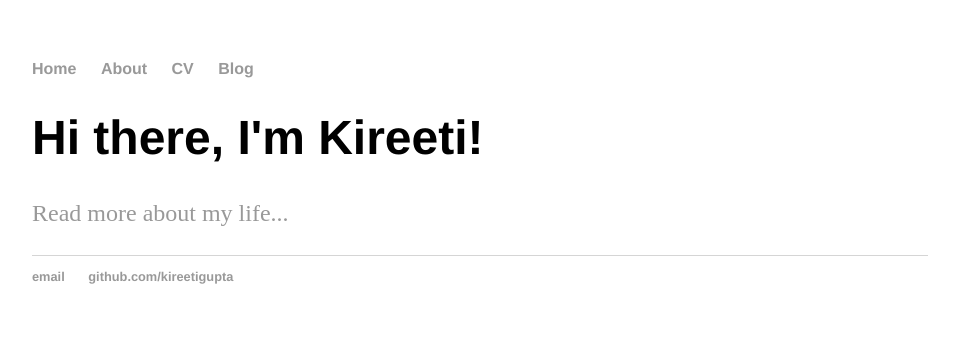
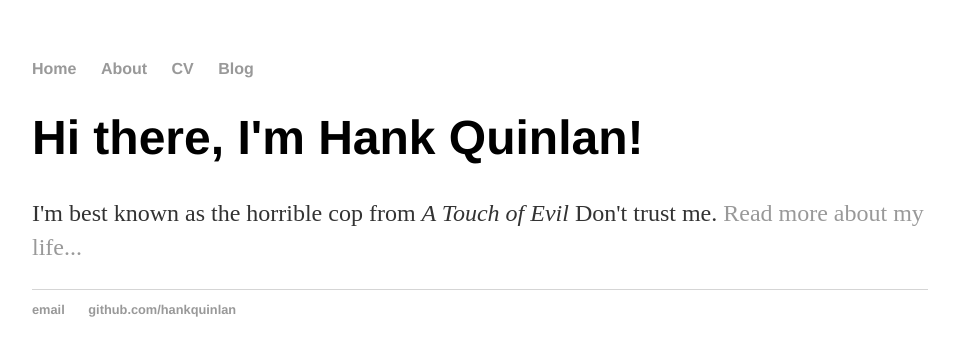
Before and after one commit to kireetigupta/kireetiboorla.github.io, a Jekyll site: the page built from index.html, in a window 1280 px wide. Shown: the top 356 px of the page, without its empty margins (160-1119 px from the left). Built offline with Jekyll 4.4.1, drawn with Linux system fonts in a browser that asks for light colours.

Commit message:
Update index.html

```diff
--- a/index.html
+++ b/index.html
@@ -1,30 +1,8 @@
-<!DOCTYPE html>
-<html>
-	<head>
-		<title>kgio</title>
-		<link rel="stylesheet" type="text/css" href="css/main.css">
-
-	</head>
-	<body>
-		<nav>
-    		<ul>
-        		<li><a href="/">Home</a></li>
-	        	<li><a href="/about">About</a></li>
-        		<li><a href="/cv">CV</a></li>
-        		<li><a href="/blog">Blog</a></li>
-    		</ul>
-		</nav>
-		<div class="container">
-    		<div class="blurb">
-        		<h1>Hi there, I'm Kireeti!</h1>
-				<p> <a href="/about">Read more about my life...</a></p>
-    		</div><!-- /.blurb -->
-		</div><!-- /.container -->
-		<footer>
-    		<ul>
-        		<li><a href="mailto:kireeti.boorla@gmail.com">email</a></li>
-        		<li><a href="https://github.com/kireetigupta">github.com/kireetigupta</a></li>
-			</ul>
-		</footer>
-	</body>
-</html>
+---
+layout: default
+title: Hank Quinlan, Horrible Cop
+---
+<div class="blurb">
+	<h1>Hi there, I'm Hank Quinlan!</h1>
+	<p>I'm best known as the horrible cop from <em>A Touch of Evil</em> Don't trust me. <a href="/about">Read more about my life...</a></p>
+</div><!-- /.blurb -->
```
